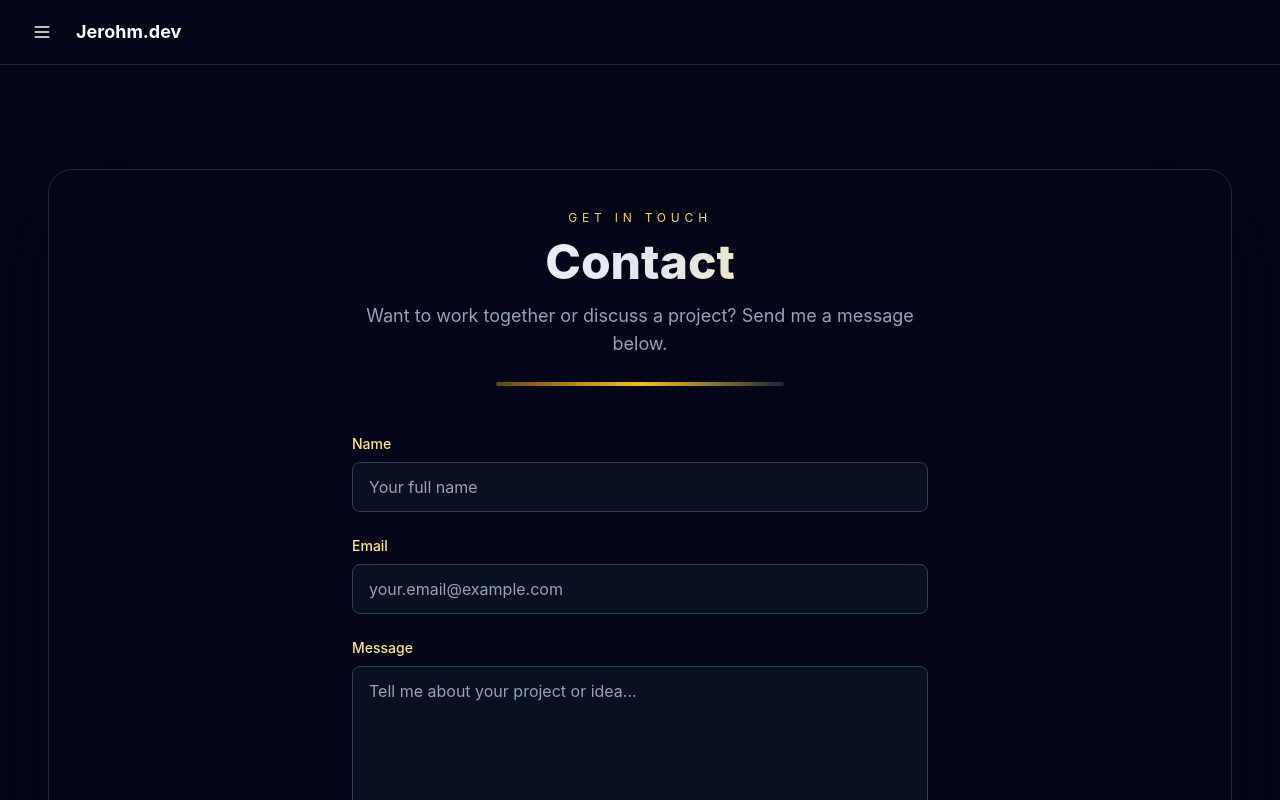
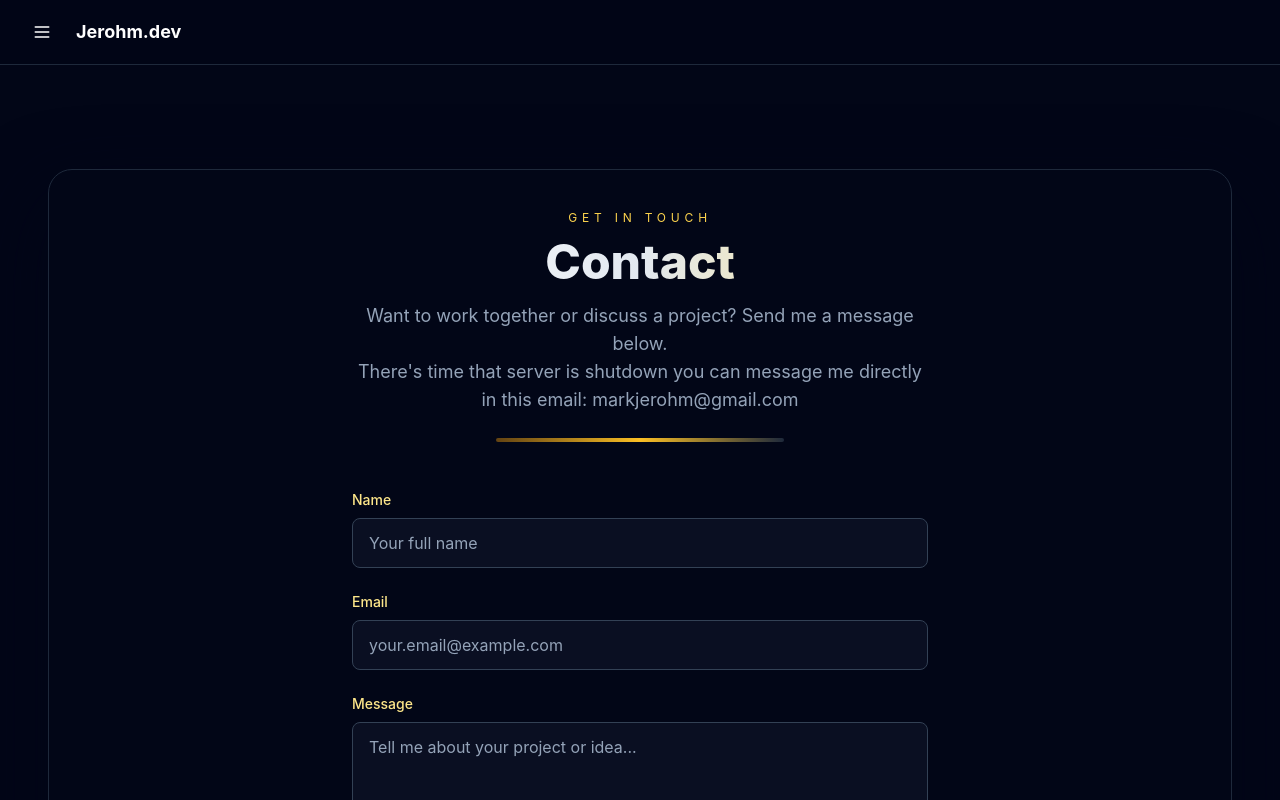
Before and after one commit to MJ-Dev-SE/Dev-MJ, a React (Create React App) app: page /contact in a window 1280 px wide. Shown: the top 800 px of the page. Built offline with nearby package versions, Linux system fonts and the light colour scheme.

Commit message:
Add term -Web Technologies-

```diff
--- a/src/components/Hero.tsx
+++ b/src/components/Hero.tsx
@@ -122,7 +122,7 @@ export default function Hero() {
 
   const techStackGroups: TechStackGroup[] = [
     {
-      title: "Programming Languages",
+      title: "Web Technologies & Programming Languages",
       items: [
         {
           name: "HTML5",
--- a/src/pages/Contact.tsx
+++ b/src/pages/Contact.tsx
@@ -13,6 +13,10 @@ export default function Contact() {
             <p className="text-slate-400 text-lg max-w-3xl mx-auto">
               Want to work together or discuss a project? Send me a message
               below.
+            </p>
+            <p className="text-slate-400 text-lg max-w-3xl mx-auto">
+              There's time that server is shutdown you can message me directly
+              in this email: markjerohm@gmail.com
             </p>
             <div className="mx-auto mt-6 h-1 w-1/2 rounded-full bg-gradient-to-r from-amber-500/40 via-amber-400 to-slate-800"></div>
           </div>
```
